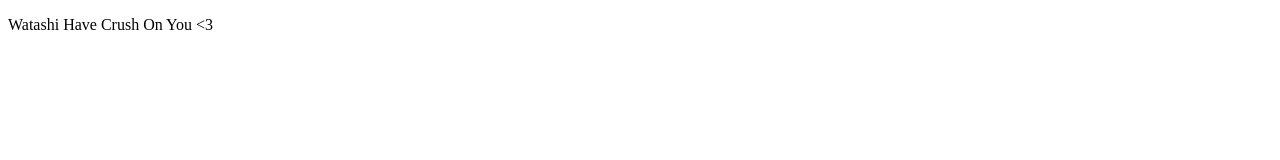
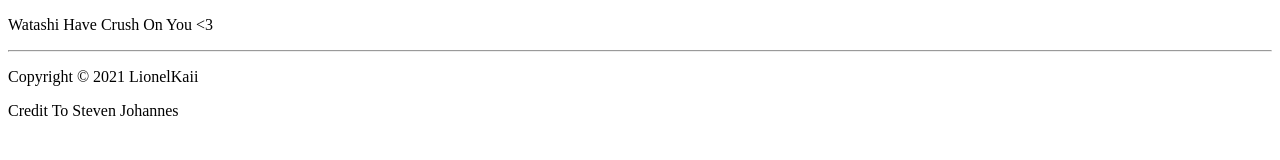
Before and after one commit to LionelKaii/unknown, a plain HTML site: page index.html in a window 1280 px wide. Drawn offline with Linux system fonts and the light colour scheme.

Commit message:
Update index.html

```diff
--- a/index.html
+++ b/index.html
@@ -15,6 +15,12 @@
             <div class="bg-dark mb-4 py-1 text-white text-center welcomeMsg py-sm-2" id="welcomeMsg">
                 <p class="text-center mb-0 text-truncate">Watashi Have Crush On You <3</p>
 
+                        </div>
+                <hr class="mt-5">
+                <p class="text-center mb-0">Copyright &copy; 2021 LionelKaii</p>
+                <p class="text-center mb-0">Credit To Steven Johannes</p>
+            </div>
 </body>
 
+
 </html>
```
